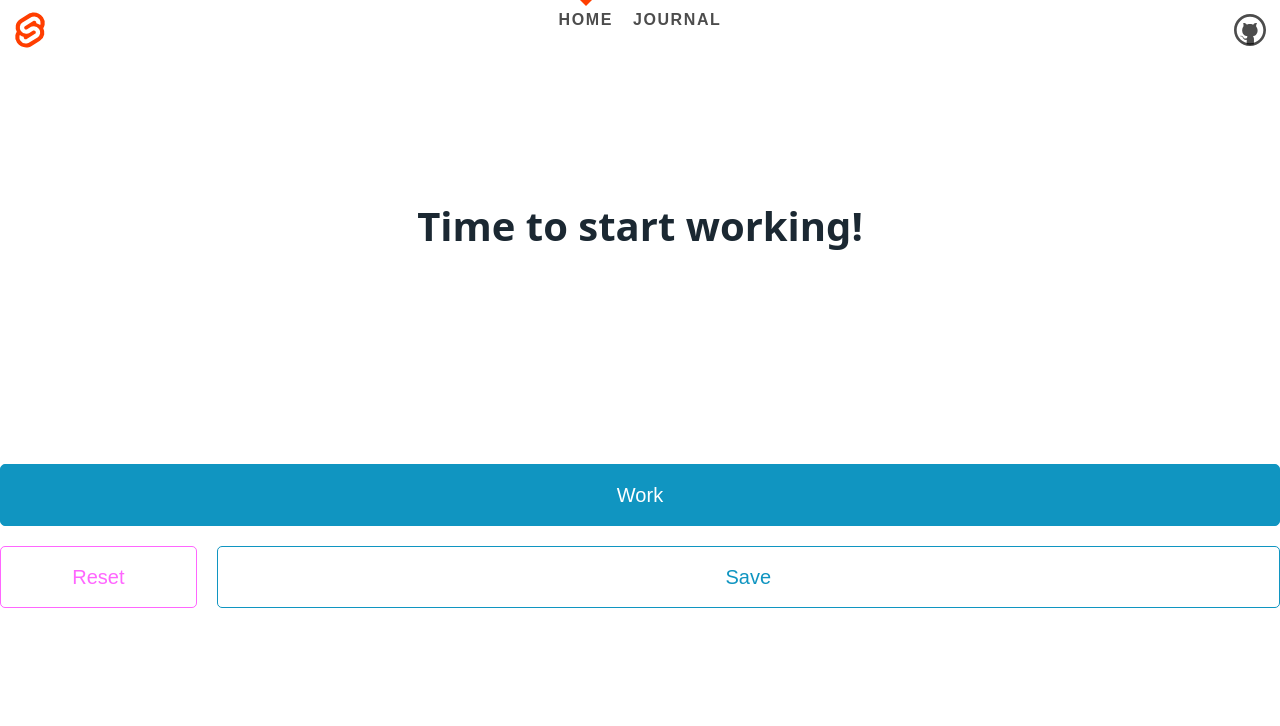
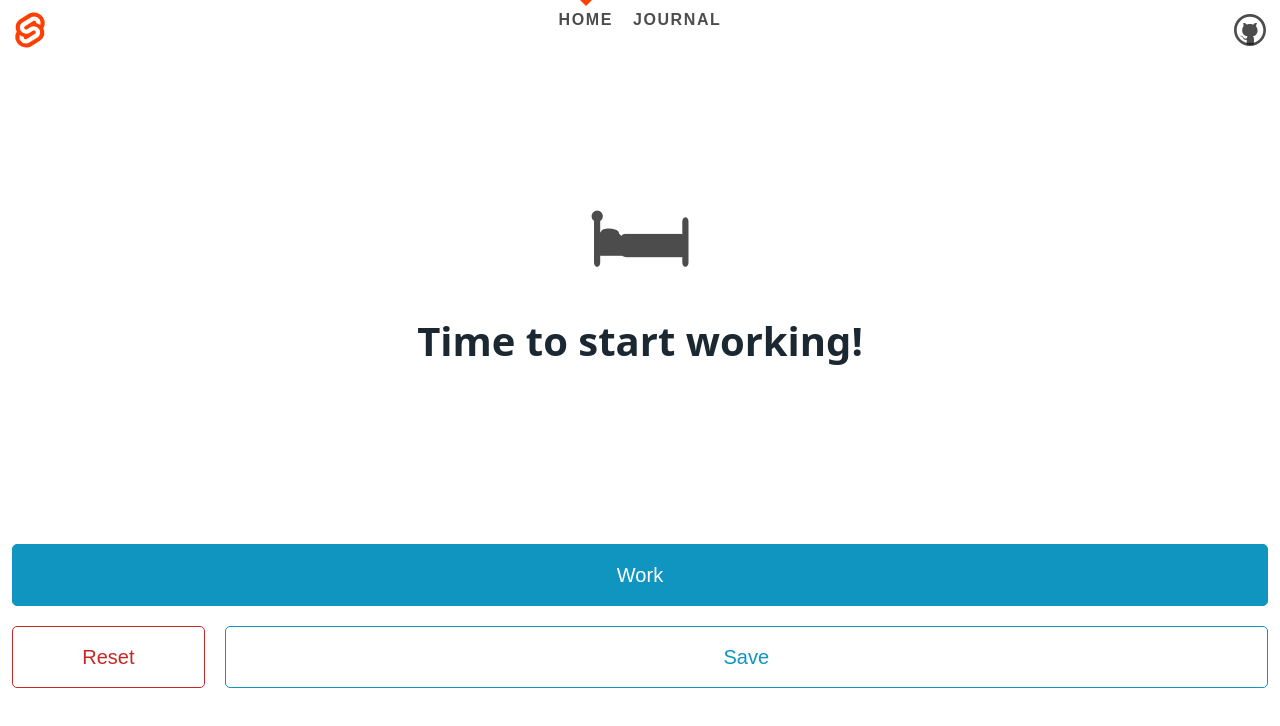
Before and after one commit to shadow-identity/time-tracker, a SvelteKit app: page / in a window 1280 px wide. Shown: the top 726 px of the page. Built offline with nearby package versions, Linux system fonts and the light colour scheme.

Commit message:
Use accordeon in Journal, styling, a11y improvements, fixes

```diff
--- a/package.json
+++ b/package.json
@@ -1,6 +1,6 @@
 {
 	"name": "time-tracker",
-	"version": "0.4.0",
+	"version": "0.5.0",
 	"scripts": {
 		"dev": "vite dev --https --host",
 		"build": "vite build",
--- /dev/null
+++ b/src/lib/constants.ts
@@ -0,0 +1,16 @@
+import { dev } from '$app/environment';
+
+export enum State {
+	'NotStarted' = 'NotStarted',
+	'Working' = 'Working',
+	'Chilling' = 'Chilling'
+}
+
+export const IDB_KEY_FORMAT = 'yyyy_MM_dd';
+export const PRINT_FORMAT = dev ? 'hh:mm:ss' : 'hh:mm';
+
+export const STATE_SYMBOL = {
+	[State.NotStarted]: '🛏',
+	[State.Working]: '🛠️',
+	[State.Chilling]: '☕'
+};
--- a/src/lib/workRecords.ts
+++ b/src/lib/workRecords.ts
@@ -1,14 +1,12 @@
 import { entries, get, set } from 'idb-keyval';
 import { DateTime, Duration, Interval } from 'luxon';
+import { IDB_KEY_FORMAT, PRINT_FORMAT } from './constants';
 
 type WorkRecord = { isWorking: boolean; timestamp: DateTime };
 type SerializedWorkRecord = {
 	isWorking: boolean;
 	timestamp: number;
 };
-
-const IDB_KEY_FORMAT = 'yyyy_MM_dd';
-const PRINT_FORMAT = 'hh:mm:ss';
 
 const serializeWorkRecords = (workRecords: WorkRecord[]): SerializedWorkRecord[] => {
 	return workRecords.map((workRecord) => ({
@@ -45,7 +43,7 @@ const addWorkRecord = (workRecords: WorkRecord[], isWorking: boolean) => {
 	return workRecords;
 };
 
-const resetRecords = (date = DateTime.now().toFormat(IDB_KEY_FORMAT)) => set(date, []);
+const resetDayRecords = (date = DateTime.now().toFormat(IDB_KEY_FORMAT)) => set(date, []);
 
 const workRecordsReducer = (
 	duration: Duration,
@@ -93,11 +91,9 @@ export {
 	serializeWorkRecords,
 	restoreWorkRecords,
 	readWorkRecords,
-	resetRecords,
+	resetDayRecords,
 	getWorkDuration,
 	getPauseDuration,
 	type WorkRecord,
-	type SerializedWorkRecord,
-	IDB_KEY_FORMAT,
-	PRINT_FORMAT
+	type SerializedWorkRecord
 };
--- a/src/routes/+page.svelte
+++ b/src/routes/+page.svelte
@@ -7,12 +7,12 @@
 	<meta name="description" content="App to track working and rest time" />
 </svelte:head>
 
-<section>
+<div>
 	<Counter />
-</section>
+</div>
 
 <style>
-	section {
+	div {
 		display: flex;
 		flex-direction: column;
 		justify-content: center;
--- a/src/routes/Counter.svelte
+++ b/src/routes/Counter.svelte
@@ -1,17 +1,18 @@
 <script lang="ts">
 	import { DateTime } from 'luxon';
 	import { browser } from '$app/environment';
-	import Time, { State } from './Time.svelte';
+	import Time from './Time.svelte';
 	import { onMount } from 'svelte';
 	import {
 		type WorkRecord,
 		addWorkRecord,
 		restoreWorkRecords,
 		readWorkRecords,
-		PRINT_FORMAT,
 		getWorkDuration,
-		getPauseDuration
+		getPauseDuration,
+		resetDayRecords
 	} from '$lib/workRecords';
+	import { PRINT_FORMAT, State } from '$lib/constants';
 
 	let isWorking = false;
 	let workRecords: WorkRecord[] = [];
@@ -107,7 +108,7 @@
 	const resetRecords = () => {
 		workRecords = [];
 		isWorking = false;
-		resetRecords();
+		resetDayRecords();
 	};
 </script>
 
@@ -158,18 +159,22 @@
 		flex: auto 0 5;
 	}
 
-	@media (min-width: 480px) {
+	@media (max-width: 200px) {
 		footer {
 			padding: 12px 0;
 		}
 	}
 
 	button.warning {
-		color: #f0f9;
-		border-color: #f0f9;
+		color: var(--form-element-invalid-border-color);
+		border-color: var(--form-element-invalid-border-color);
 	}
 	button.warning:hover {
-		color: fuchsia;
-		border-color: fuchsia;
+		color: var(--form-element-invalid-active-border-color);
+		border-color: var(--form-element-invalid-active-border-color);
+	}
+	button.warning:focus {
+		box-shadow: var(--button-hover-box-shadow, 0 0 0 rgba(0, 0, 0, 0)),
+			0 0 0 var(--outline-width) var(--form-element-invalid-focus-color);
 	}
 </style>
--- a/src/routes/Time.svelte
+++ b/src/routes/Time.svelte
@@ -1,17 +1,14 @@
 <script context="module" lang="ts">
-	export enum State {
-		'NotStarted',
-		'Working',
-		'Chilling'
-	}
 </script>
 
 <script lang="ts">
+	import { State, STATE_SYMBOL } from '$lib/constants';
 	export let state: State;
 	export let currentDuration: string;
 	export let totallyWorked: string;
 </script>
 
+<span aria-hidden="true" class="state-symbol">{STATE_SYMBOL[state]}</span>
 {#if state === State.NotStarted}
 	<h1>Time to start working!</h1>
 {:else}
@@ -30,4 +27,9 @@
 	h3 {
 		text-align: center;
 	}
+
+	.state-symbol {
+		margin: 0 auto;
+		font-size: 5rem;
+	}
 </style>
--- a/src/routes/journal/+page.svelte
+++ b/src/routes/journal/+page.svelte
@@ -1,5 +1,7 @@
 <script lang="ts">
-	import { getPauseDuration, getWorkDuration, PRINT_FORMAT, readAllDays } from '$lib/workRecords';
+	import { dev } from '$app/environment';
+	import { PRINT_FORMAT, State, STATE_SYMBOL } from '$lib/constants';
+	import { getPauseDuration, getWorkDuration, readAllDays } from '$lib/workRecords';
 	import { DateTime } from 'luxon';
 </script>
 
@@ -11,33 +13,43 @@
 <h1>Journal</h1>
 <main>
 	{#await readAllDays() then days}
-		{#each days as day}
-			<header>
-				<h2>{day[0]}</h2>
+		{#each days.reverse() as day, index}
+			<details open={!index}>
+				<summary>
+					{day[0]}
+				</summary>
+				<hgroup>
+					<h5>Summary</h5>
 					<p>
-					<span>Worked:&nbsp;{getWorkDuration(day[1])}</span>
-					<span>Chilled:&nbsp;{getPauseDuration(day[1])}</span>
+						<span>{STATE_SYMBOL[State.Working]}&nbsp;Worked:&nbsp;{getWorkDuration(day[1])}</span>
+						<span>{STATE_SYMBOL[State.Chilling]}&nbsp;Chilled:&nbsp;{getPauseDuration(day[1])}</span
+						>
 					</p>
-			</header>
+				</hgroup>
+				<h5>Details</h5>
 				<ul>
 					{#each day[1] as workRecord, index}
-					<li class="duration_item">
-						<i>{workRecord.timestamp.toLocaleString(DateTime.TIME_WITH_SECONDS)}</i>
+						<li
+							data-type={workRecord.isWorking ? 'work' : 'chill'}
+							aria-label={workRecord.isWorking ? 'work started' : 'pause started'}
+						>
+							<span
+								>{workRecord.timestamp.toLocaleString(
+									DateTime[dev ? 'TIME_WITH_SECONDS' : 'TIME_SIMPLE']
+								)}</span
+							>
 							{#if index < day[1].length - 1}
-							<!-- todo: don't use unnecessary list here -->
-							<ul class="duration">
-								<li data-type={workRecord.isWorking ? 'work' : 'chill'}>
-									<span class="secondary"
-										>{day[1][index + 1].timestamp
-											.diff(day[1][index].timestamp)
-											.toFormat(PRINT_FORMAT)}
-									</span>
-								</li>
-							</ul>
+								<p
+									class="duration"
+									aria-label={workRecord.isWorking ? 'work duration' : 'pause duration'}
+								>
+									{day[1][index + 1].timestamp.diff(day[1][index].timestamp).toFormat(PRINT_FORMAT)}
+								</p>
 							{/if}
 						</li>
 					{/each}
 				</ul>
+			</details>
 		{/each}
 	{/await}
 </main>
@@ -49,19 +61,29 @@
 		align-items: center;
 	}
 
-	.duration {
-		margin-top: 0;
-		font-size: x-large;
-		/* todo: fix with list-style? */
-		margin-left: 1rem;
+	@media (max-width: 300rem) {
+		main {
+			padding-left: 1rem;
+			padding-right: 1rem;
+		}
 	}
 
-	.duration_item {
-		list-style: repeating;
+	details {
+		width: 100%;
+	}
+
+	.duration {
+		margin-bottom: 0;
+	}
+
+	.duration::before {
+		content: '⏳ ';
+		font-size: smaller;
 	}
 
 	li[data-type='work'] {
 		list-style: work;
+		background-color: var(--table-row-stripped-background-color);
 	}
 
 	li[data-type='chill'] {
@@ -79,10 +101,4 @@
 		suffix: ' ';
 		symbols: '☕';
 	}
-
-	@counter-style repeating {
-		system: cyclic;
-		suffix: ' ';
-		symbols: '✏️';
-	}
 </style>
```
Lines whose indentation alone changed are shown as unchanged.
